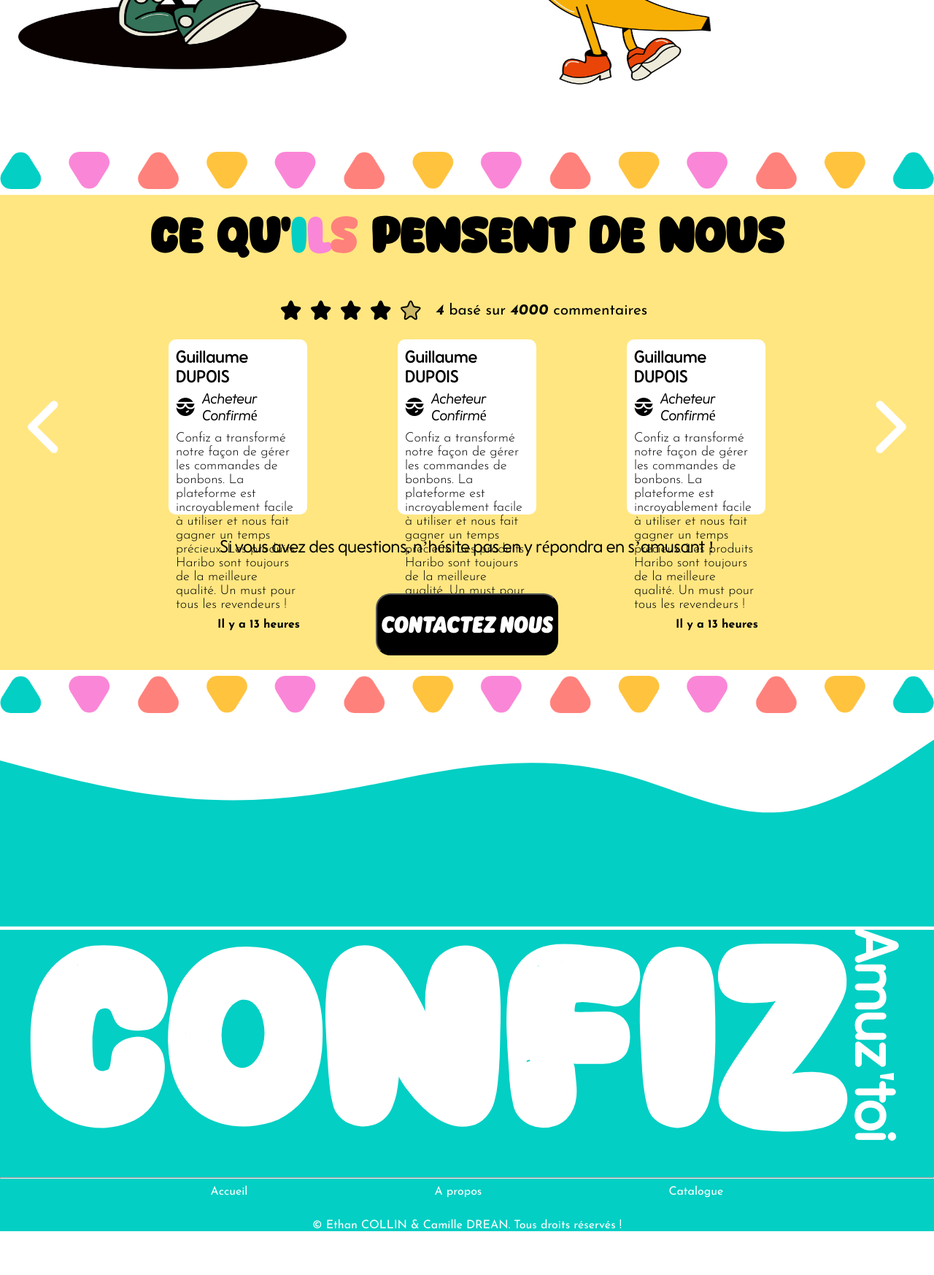
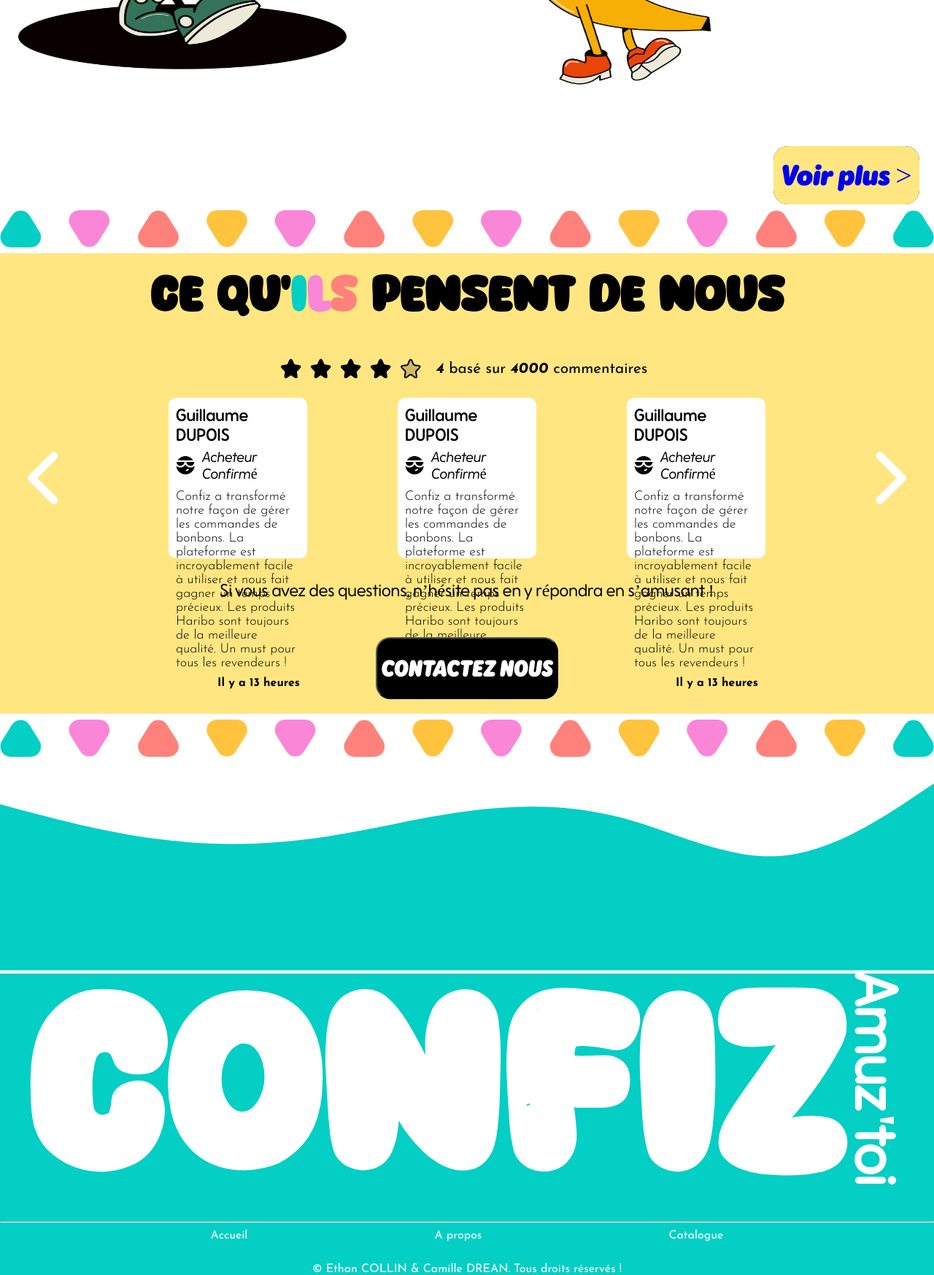
Before and after one commit to CamilleDreann/BUT1_2024_Drean_Collin, a PHP site: page / in a window 1280 px wide. Shown: the part 488-2235 px from the top of the page at 73% size. Before the commit the page ends 2175 px from the top, so only its background shows below. Run offline with PHP 8.4, Linux system fonts and the light colour scheme; data that the repository does not hold is empty.

Commit message:
Commit morceau boutique et bdd
ajout des boutique et de la bdd

```diff
--- a/index.php
+++ b/index.php
@@ -1,10 +1,25 @@
 <?php
 include_once("header.php");
+include_once("db.php")
 ?>
+<article class="divBoutique">
+<?php
+$test = requete("SELECT * from boutiques ");
+foreach ($test as $key => $value){
+?>
+    <div class="boutique">
+        <img class="imgBoutique"src="assets/images/<?php echo $key; ?>" alt="<?php echo $value["nom"]; ?>">
+        <h3 class="nomBoutique"><?php echo $value["nom"];?></h3>
+    </div>
 
-
-
-
+<?php
+}
+?>
+</article>
+    <div class="posBouton">
+        <a class="boutonVoir" href="boutiques.php">Voir plus ></a>
+        <div class="remplissage"></div>
+    </div>
 <?php
 include_once("avis.php");
 include_once("apropos.php");
--- a/style.css
+++ b/style.css
@@ -5,7 +5,11 @@
     padding: 0;
     list-style: none;
     scroll-behavior: smooth;
+    box-sizing: border-box;
+    text-decoration: none;
 }
+
+
 
 /* font copyduck */
 @font-face {
@@ -68,6 +72,8 @@
     --green : #25925A;
 
 }
+
+/* début footer */
 .textFooter{
     display: flex;
     flex-direction: row;
@@ -104,7 +110,7 @@ h3{
     justify-content: center;
     margin-top: 20px;
 }
-
+/* fin footer */
 p{
     font-family: 'JosefinSans-Regular';
 }
@@ -258,3 +264,67 @@ text-align: end;
 }
 
 /* Fin de Avis */
+
+/* début boutique*/
+.divBoutique{
+    display: flex;
+    flex-direction: row;
+    flex-wrap: wrap;
+    margin: 0 10%;
+    background-color: var(--rose-primary);
+}
+.boutique{
+    width: fit-content;
+}
+.imgBoutique{
+    width: 500px;
+    height: 500px;
+    border-radius: 300px;
+}
+
+.boutonVoir{
+    display: flex;
+    justify-content: center;
+    align-items: center;
+    background-color: var(--yellow);
+    border-radius: 20px;
+    font-family: 'RodgerTestBlackItalic';
+    width: 200px;
+    height: 80px;
+    font-size: 2.5rem;
+    margin-right: 20px;
+    position: relative;
+    z-index: 1;
+    transition: transform 0.1s ease-in-out;
+}
+a:visited{
+    color: inherit;
+}
+
+.posBouton{
+    display: flex;
+    justify-content: flex-end;
+}
+
+
+.boutonVoir:hover{
+    transform:translateX(0.5rem) translateY(-0.5rem) translateZ(0px);
+    transition: transform 0.1s ease-in-out;
+}
+
+.remplissage{
+    background-color: black;
+    width: 200px;
+    height: 80px;
+    border-radius: 20px;
+    position: absolute;
+    z-index: 0;
+    margin-right: 20px;
+}
+
+.nomBoutique{
+    background-color: var(--yellow);
+    border: solid black;
+    border-radius: 80px;
+    width: fit-content;
+}
```
Also changed, not shown: db.php (added, +39 -0 lines), assets/images/0.jpg (renamed from assets/images/boutique7.jpg), assets/images/1.jpg (renamed from assets/images/boutique8.jpg), assets/images/2.jpg (renamed from assets/images/boutique9.jpg), assets/images/3.jpg (renamed from assets/images/boutique10.jpg), assets/images/4.jpg (renamed from assets/images/boutique11.jpg), assets/images/5.jpg (renamed from assets/images/boutique12.jpg).
